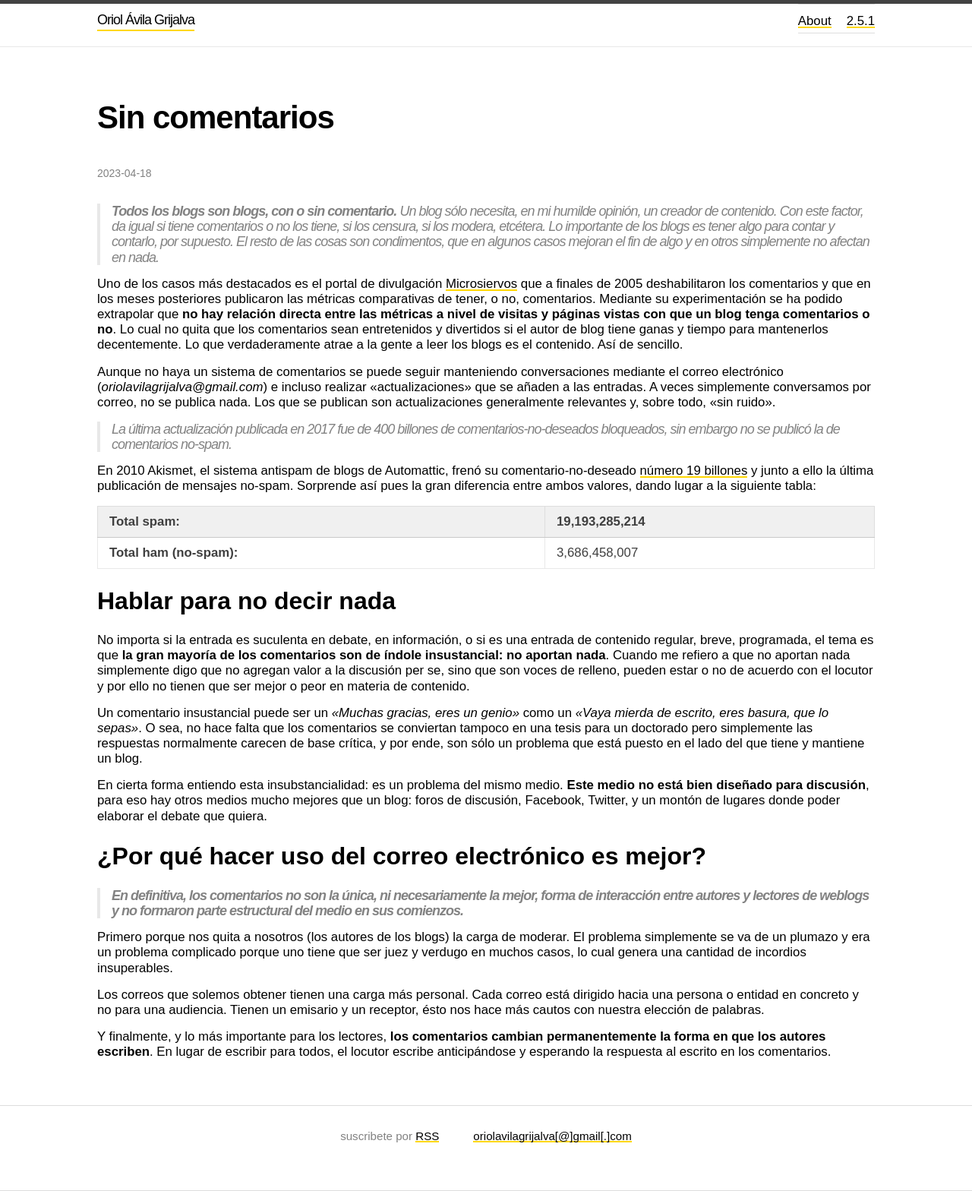
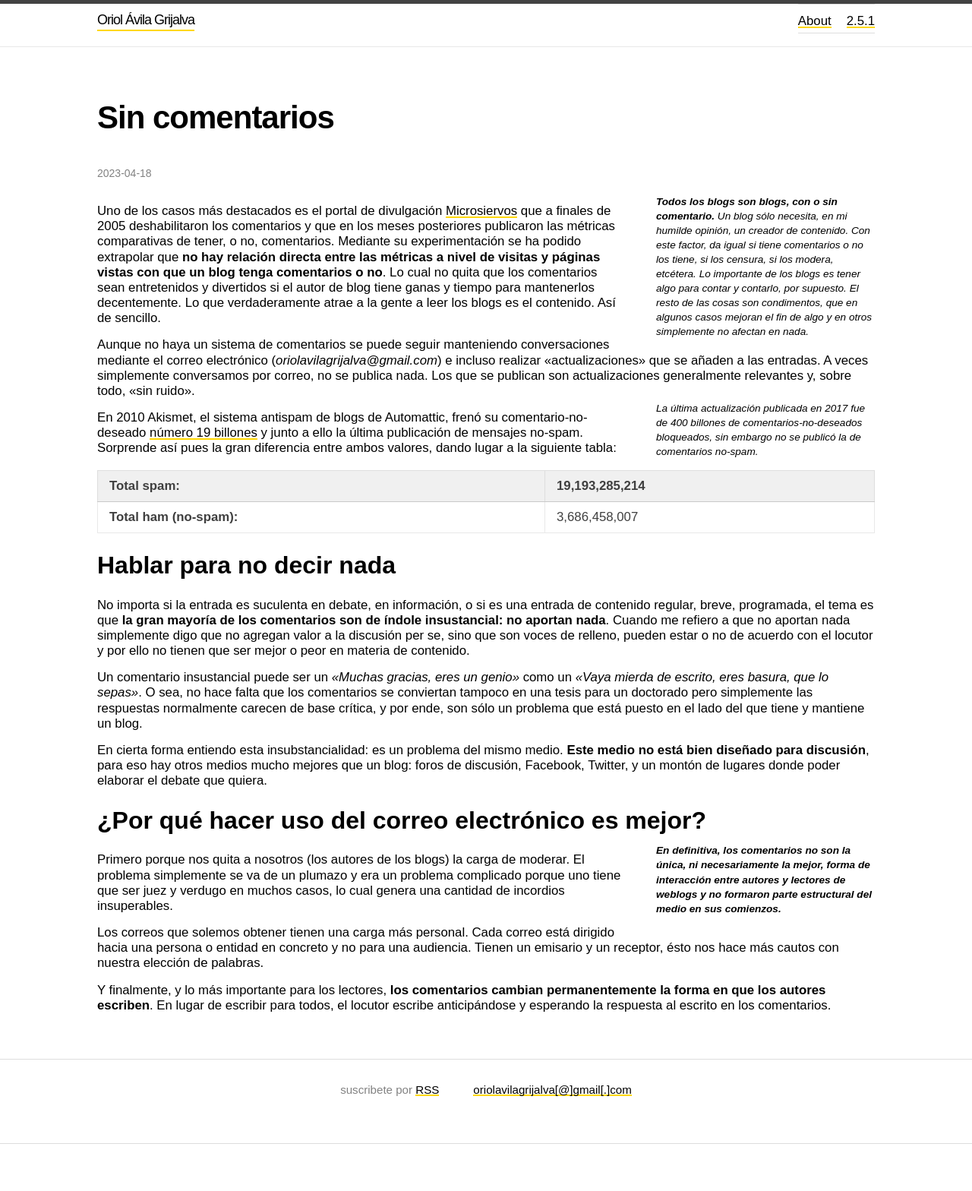
Before and after one commit to avilagrijalva/avilagrijalva.github.io, a Jekyll site: the page built from _posts/2023-04-18-Sin-comentarios.md, in a window 1280 px wide. Shown: the whole page at 76% size. Built offline with Jekyll 4.4.1, drawn with Linux system fonts in a browser that asks for light colours; after the commit the page ends 1506 px from its top, so only the background shows below that.

Commit message:
excerpts false

```diff
--- a/_config.yml
+++ b/_config.yml
@@ -23,7 +23,7 @@ description: Lo que quiero contar, quiere ser escrito.
 #   instance: example.com
 
 
-show_excerpts: true # set to true to show excerpts on the homepage
+show_excerpts: false # set to true to show excerpts on the homepage
 
 # Minima date format
 # refer to http://shopify.github.io/liquid/filters/date/ if you want to customize this
--- a/_sass/minima/_base.scss
+++ b/_sass/minima/_base.scss
@@ -153,16 +153,16 @@ a:link:hover, a:link:focus
  * Blockquotes
  */
 blockquote {
-  color: $grey-color;
-  border-left: 4px solid $grey-color-light;
-  padding-left: $spacing-unit * 0.5;
-  @include relative-font-size(1.125);
-  letter-spacing: -1px;
-  font-style: italic;
-
-  > :last-child {
-    margin-bottom: 0;
-  }
+  float: right;
+	clear: right;
+	margin: -0.75rem 0 0 2.5rem;
+	font-size: 0.85rem;
+	font-style: italic;
+	line-height: 1.4;
+	vertical-align: baseline;
+	position: relative;
+	max-width: 18rem;
+  width: 100%;
 }
 
 
```
Also changed, not shown: _posts/_YYYY-MM-DD-template.md (+2 -1 lines).
